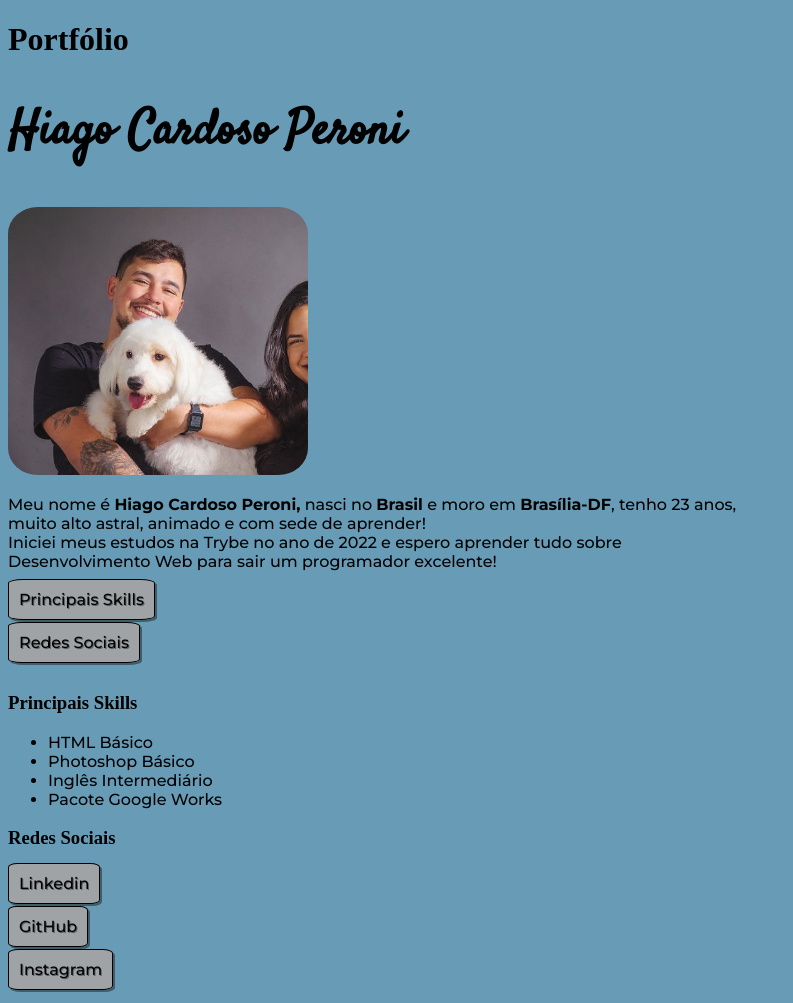
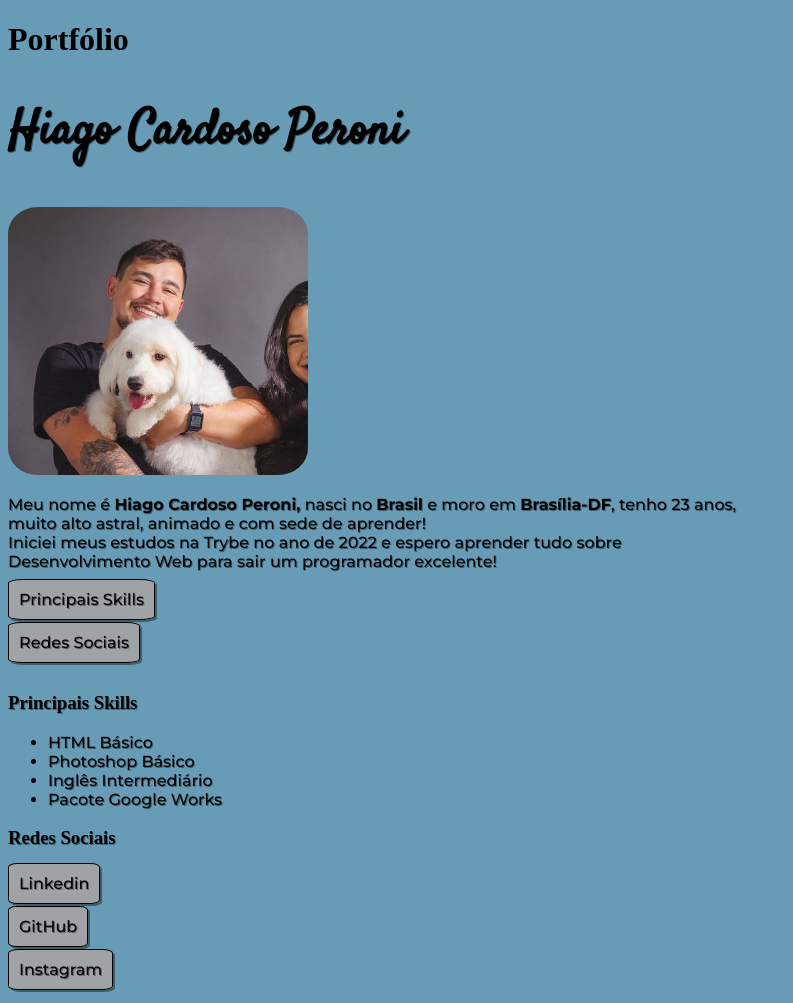
Before and after one commit to Hiagoperoni/Hiagoperoni.github.io, a plain HTML site: page index.html in a window 1280 px wide. Shown: the whole page, without its empty margins (0-793 px from the left). Drawn offline with Linux system fonts and the light colour scheme.

Commit message:
Adicionei sombra nos textos do parágrafo e titulos

```diff
--- a/index.html
+++ b/index.html
@@ -47,6 +47,10 @@
             font-weight: 500;
         }
 
+        .sombras {
+            text-shadow: 1px 1px rgba( 0, 0, 0, 0.4);
+        }
+
 
     </style>
 </head>
@@ -54,11 +58,11 @@
 <body>
     <h1>Portfólio</h1>
 
-    <h2><strong>Hiago Cardoso Peroni</strong></h2>
+    <h2 class="sombras"><strong>Hiago Cardoso Peroni</strong></h2>
 
     <img class= "arredondar-foto" src="Foto de Perfil.jpg" alt="Foto Hiago segurando seu cachorro" width="300px">
 
-    <p> Meu nome é <strong>Hiago Cardoso Peroni,</strong> nasci no <strong>Brasil</strong> e moro em <strong>Brasília-DF</strong>, tenho 23 anos, <br>
+    <p class="sombras"> Meu nome é <strong>Hiago Cardoso Peroni,</strong> nasci no <strong>Brasil</strong> e moro em <strong>Brasília-DF</strong>, tenho 23 anos, <br>
         muito alto astral, animado e com sede de aprender! <br>
         Iniciei meus estudos na Trybe no ano de 2022 e espero aprender tudo sobre <br>
         Desenvolvimento Web para sair um programador excelente!
@@ -75,15 +79,15 @@
     <br>
     <br>
 
-    <h3 id="Skills">Principais Skills</h3>
-    <ul>
+    <h3 id="Skills" class="sombras">Principais Skills</h3>
+    <ul class="sombras">
         <li>HTML Básico</li>
         <li>Photoshop Básico</li>
         <li>Inglês Intermediário</li>
         <li>Pacote Google Works</li>
     </ul>
 
-    <h3 id="Redes">Redes Sociais</h3>
+    <h3 id="Redes" class="sombras">Redes Sociais</h3>
     <h4> <a class= "botoes" href="https://www.linkedin.com/in/hiago-peroni-534856173/" target="_blank">Linkedin</a>
         <br>
         <br>
```
